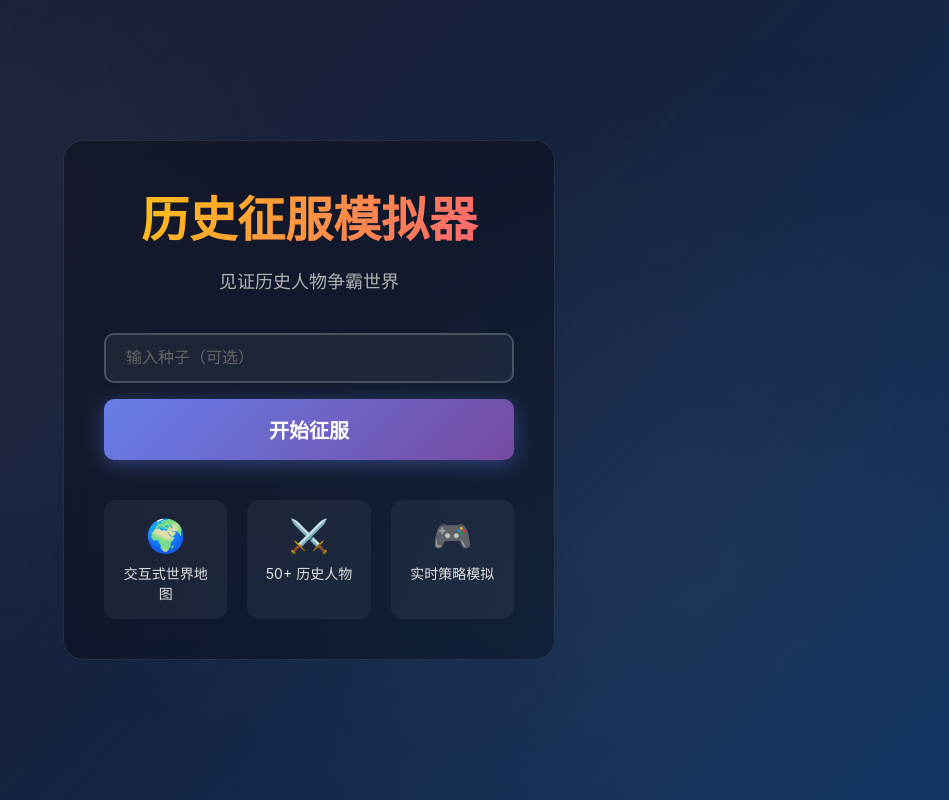
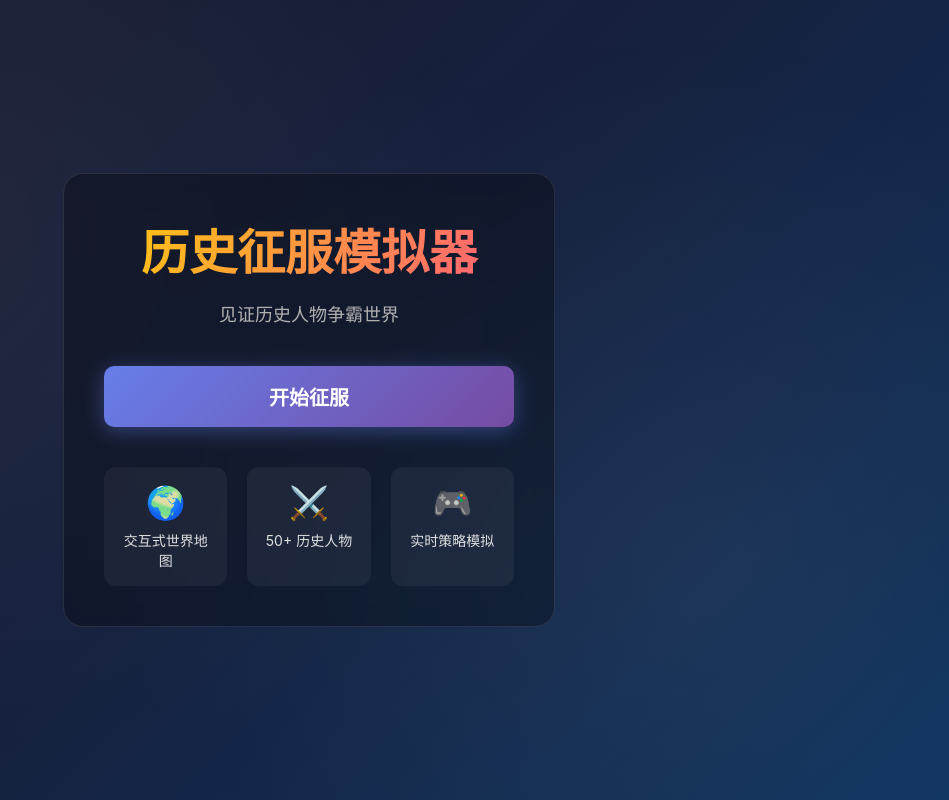
Before and after one commit to cody1991/spec-kit-game, a React (Vite) app in the folder app/: page / in a window 1280 px wide. Shown: the whole page, without its empty margins (331-1280 px from the left). Built offline with nearby package versions, Linux system fonts and the light colour scheme.

Commit message:
fix: 修复静态资源路径问题并移除自定义种子功能

```diff
--- a/app/src/scenes/world/WorldScene.ts
+++ b/app/src/scenes/world/WorldScene.ts
@@ -37,7 +37,8 @@ export class WorldScene extends Phaser.Scene {
   private async loadMapDataAsync(): Promise<void> {
     try {
       // Load map data with caching
-      this.countries = await this.mapDataLoader.loadMapData('/maps/world-countries.json', {
+      const basePath = import.meta.env.BASE_URL || '/';
+      this.countries = await this.mapDataLoader.loadMapData(`${basePath}maps/world-countries.json`, {
         enableCache: true,
         cacheDuration: 7,
         useWorker: false, // Disable for now, can enable later
@@ -62,8 +63,9 @@ export class WorldScene extends Phaser.Scene {
 
       // Try fallback to simplified map
       try {
+        const basePath = import.meta.env.BASE_URL || '/';
         this.countries = await this.mapDataLoader.loadMapData(
-          '/maps/world-countries-simplified.json',
+          `${basePath}maps/world-countries-simplified.json`,
           {
             enableCache: false,
             timeout: 5000,
--- a/app/src/ui/screens/StartScreen.tsx
+++ b/app/src/ui/screens/StartScreen.tsx
@@ -3,14 +3,12 @@ import { startSession } from '@core/session/startSession';
 import './StartScreen.css';
 
 export function StartScreen() {
-  const [customSeed, setCustomSeed] = useState('');
   const [loading, setLoading] = useState(false);
 
   const handleStart = () => {
     setLoading(true);
-    const seed = customSeed.trim() || undefined;
     setTimeout(() => {
-      startSession(seed);
+      startSession();
       setLoading(false);
     }, 500);
   };
@@ -22,15 +20,6 @@ export function StartScreen() {
         <p className="subtitle">见证历史人物争霸世界</p>
 
         <div className="start-form">
-          <input
-            type="text"
-            className="seed-input"
-            placeholder="输入种子（可选）"
-            value={customSeed}
-            onChange={(e) => setCustomSeed(e.target.value)}
-            disabled={loading}
-          />
-
           <button className="start-button" onClick={handleStart} disabled={loading}>
             {loading ? '准备战局...' : '开始征服'}
           </button>
```
